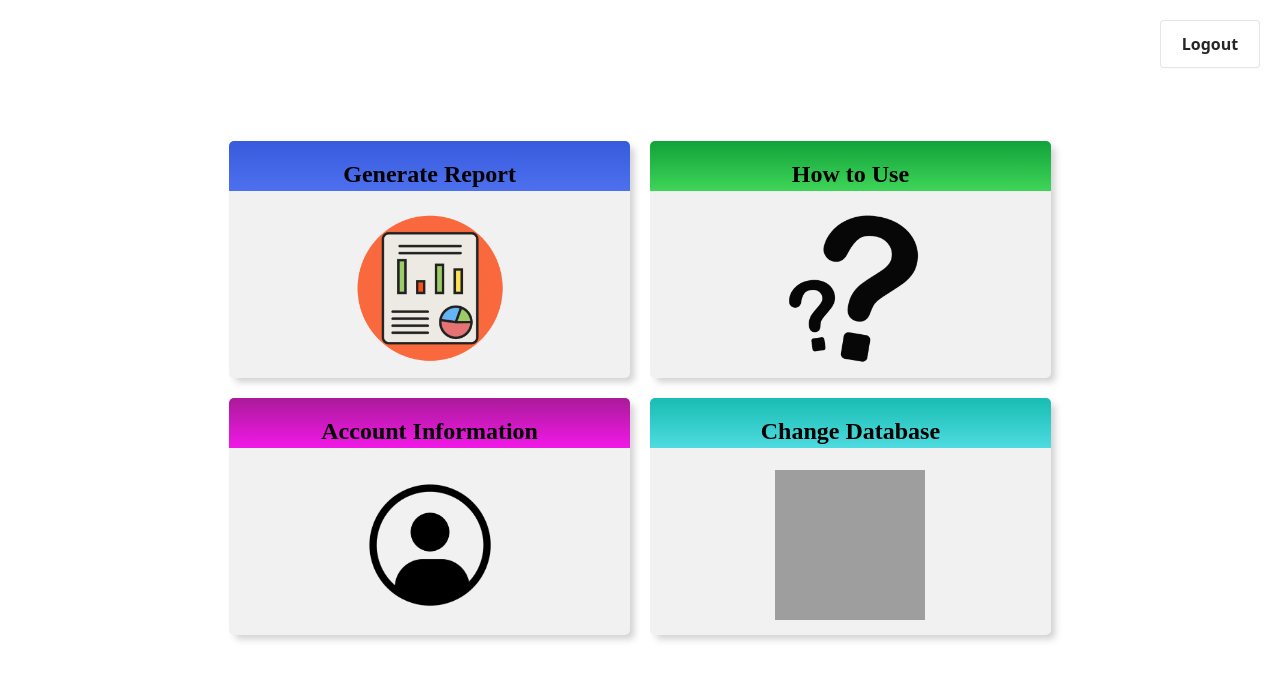
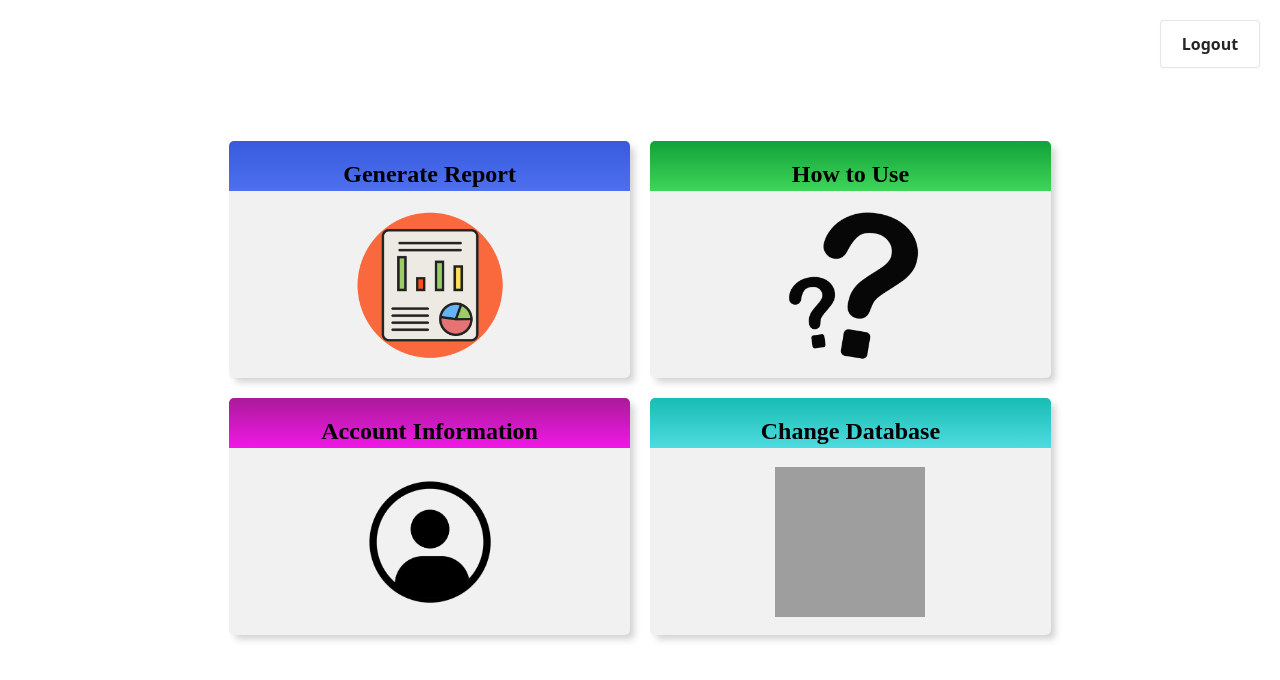
Before and after one commit to khowellmobile/practice-cs-tool, a Django app: page /home/ in a window 1280 px wide. Shown: the top 680 px of the page. Run offline with Django 4.2, Linux system fonts and the light colour scheme; a user stored in the database is signed in; grey boxes are pictures that could not be loaded.

Commit message:
Adjusted style and structure for constent positionsing

```diff
--- a/cs_app/static/css/home_style.css
+++ b/cs_app/static/css/home_style.css
@@ -17,9 +17,7 @@
   background-repeat: no-repeat;
 
   display: flex;
-  justify-content: center;
   flex-direction: column;
-  align-items: center;
 }
 
 .card:hover {
@@ -42,19 +40,26 @@
   background-image: linear-gradient(to bottom, #18bdb2, #4edbe0);
 }
 
+.cardHeader {
+  width: 100%;
+  height: 50px;
+
+  text-align: center;
+}
+
+.cardIcon {
+  width: 100%;
+  height: 100%;
+
+  display: flex;
+  align-items: center;
+  justify-content: center;
+
+}
+
 div > button {
   position: absolute;
   top: 20px;
   right: 20px;
   width: 100px;
 }
-
-h2 {
-  position: relative;
-  bottom: 10px;
-}
-
-img {
-  position: relative;
-  bottom: 5px;
-}
--- a/cs_app/templates/home.html
+++ b/cs_app/templates/home.html
@@ -17,30 +17,46 @@
                 onclick="redirectTo('/logout/')">Logout</button>
             <div class="cardContainer">
                 <div class="card" onclick="redirectTo('/generate_report/')">
+                    <div class="cardHeader">
                         <h2>Generate Report</h2>
+                    </div>
+                    <div class="cardIcon">
                         <img src="{% static 'images/report_icon.png' %}"
                         alt="Generate Report Image" width="150"
                         height="150">
                     </div>
+                </div>
                 <div class="card" onclick="redirectTo('/directions/')">
+                    <div class="cardHeader">
                         <h2>How to Use</h2>
+                    </div>
+                    <div class="cardIcon">
                         <img src="{% static 'images/question_icon.png' %}"
                         alt="Generate Report Image" width="150"
                         height="150">
                     </div>
+                </div>
                 <div class="card" onclick="redirectTo('/change_account/')">
+                    <div class="cardHeader">
                         <h2>Account Information</h2>
+                    </div>
+                    <div class="cardIcon">
                         <img src="{% static 'images/account_icon.png' %}"
                         alt="Generate Report Image" width="150"
                         height="150">
                     </div>
+                </div>
                 <div class="card" onclick="redirectTo('/change_database/')">
+                    <div class="cardHeader">
                         <h2>Change Database</h2>
+                    </div>
+                    <div class="cardIcon">
                         <img src="{% static 'images/database_icon.png' %}"
                         alt="Generate Report Image" width="150"
                         height="150">
                     </div>
                 </div>
             </div>
+        </div>
     </body>
 </html>
```
Also changed, not shown: db.sqlite3. Lines whose indentation alone changed are shown as unchanged.
